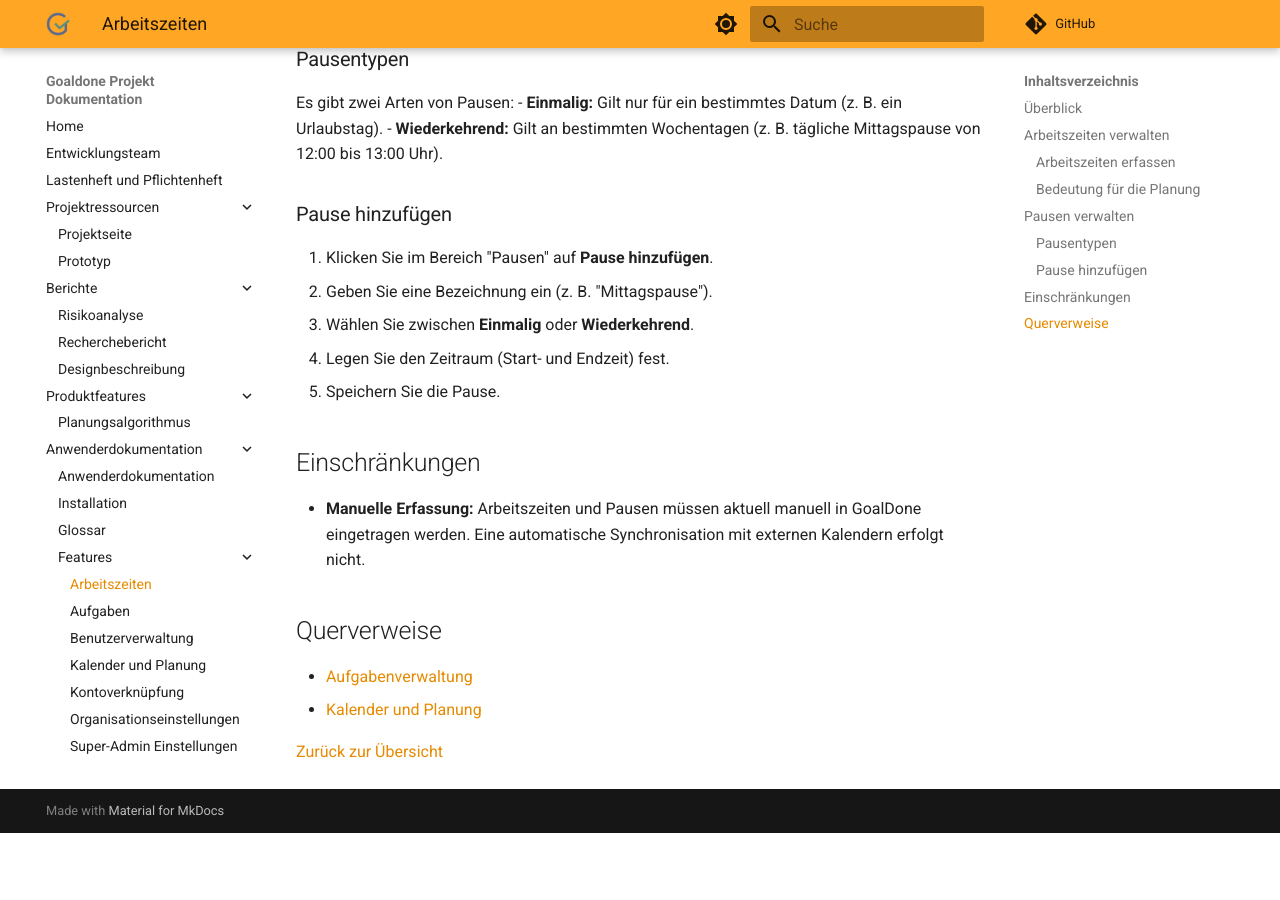
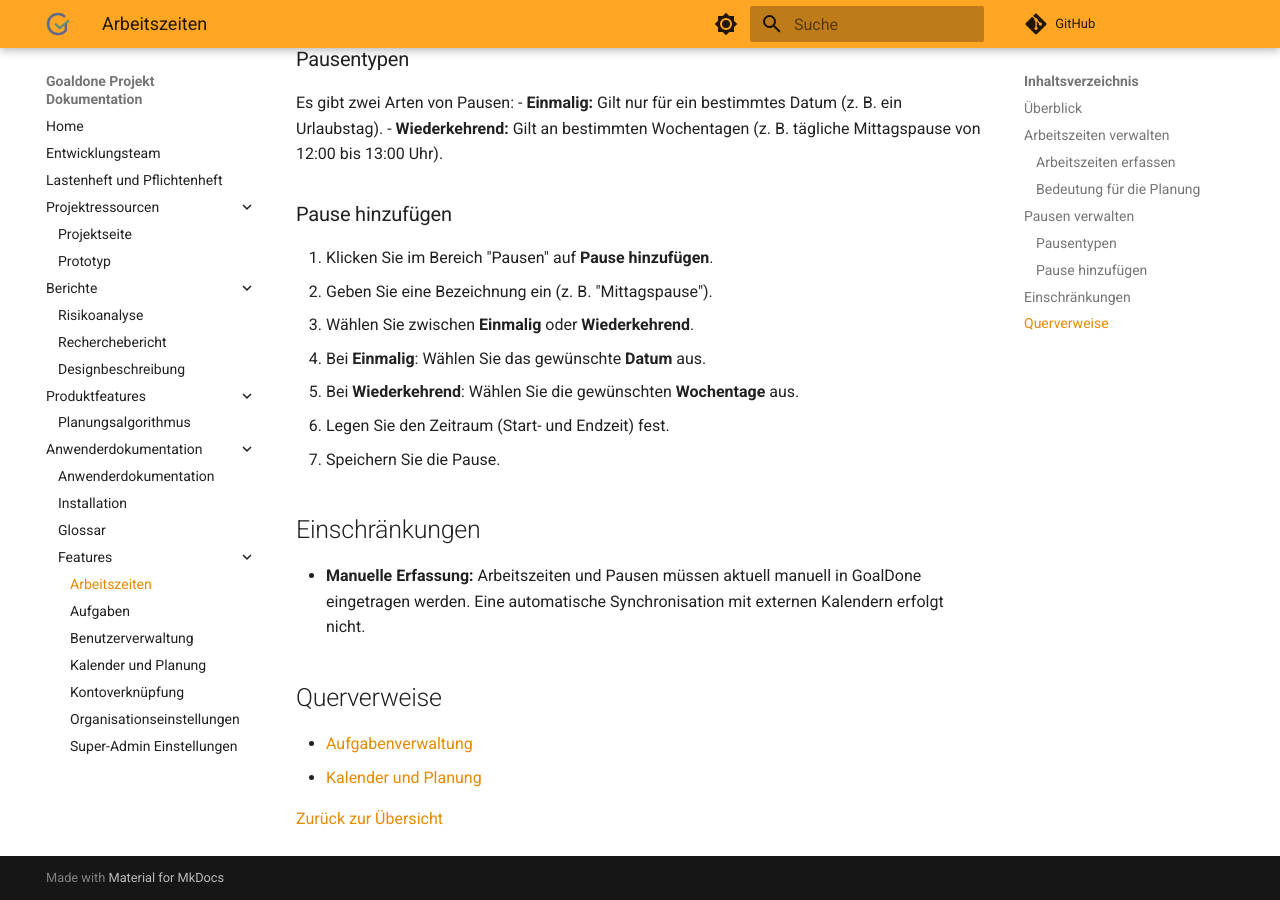
Before and after one commit to goaldone-dhbw/goaldone-projektseite, an MkDocs documentation site: the page built from docs/Anwenderdokumentation/Features/Arbeitszeiten.md, in a window 1280 px wide and 900 px high, scrolled down 1073 px. Built offline with MkDocs 1.6.1 and Material for MkDocs 9.7.7, drawn with Linux system fonts in a browser that asks for light colours; comment, search, counter and statistics services are not loaded; before the commit the page ends 1906 px from its top, so only the background shows below that.

Commit message:
Update docs/Anwenderdokumentation/Features/Arbeitszeiten.md
Co-authored-by: salma <154587119+saleyy@users.noreply.github.com>

```diff
--- a/docs/Anwenderdokumentation/Features/Arbeitszeiten.md
+++ b/docs/Anwenderdokumentation/Features/Arbeitszeiten.md
@@ -36,6 +36,9 @@ Es gibt zwei Arten von Pausen:
 1. Klicken Sie im Bereich "Pausen" auf **Pause hinzufügen**.
 2. Geben Sie eine Bezeichnung ein (z. B. "Mittagspause").
 3. Wählen Sie zwischen **Einmalig** oder **Wiederkehrend**.
+4. Bei **Einmalig**: Wählen Sie das gewünschte **Datum** aus.
+5. Bei **Wiederkehrend**: Wählen Sie die gewünschten **Wochentage** aus.
+
 4. Legen Sie den Zeitraum (Start- und Endzeit) fest.
 5. Speichern Sie die Pause.
 
```
